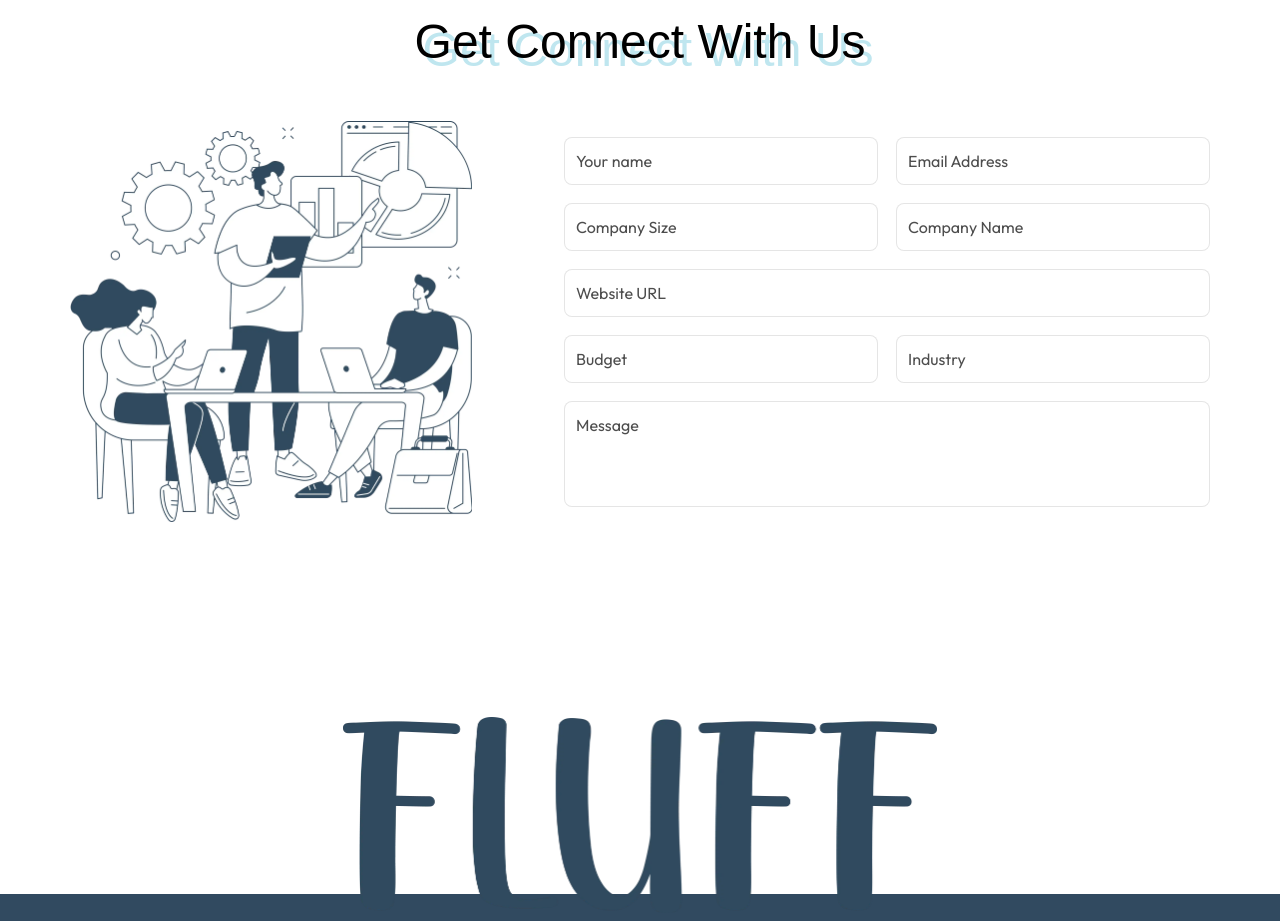
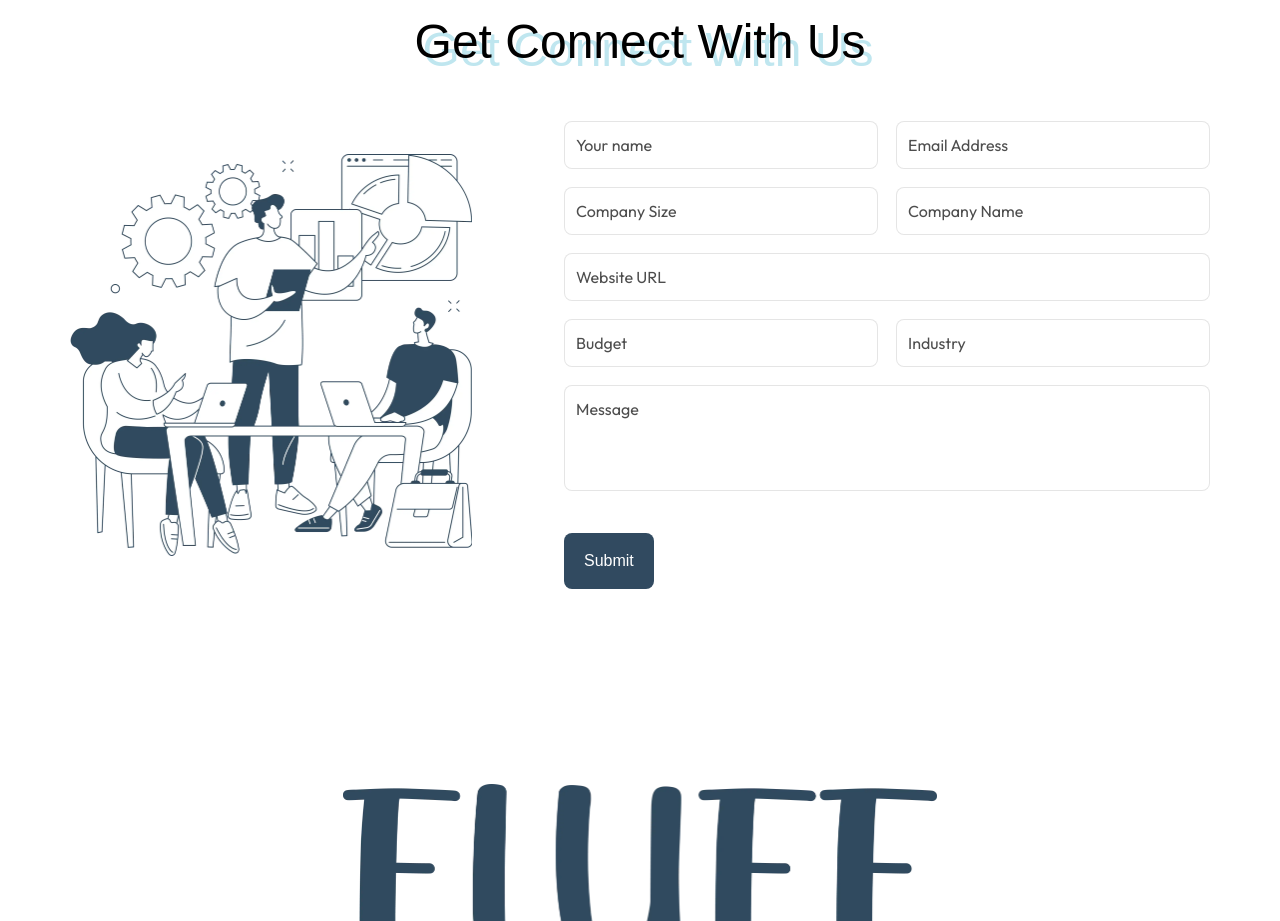
Before and after one commit to tarunmalik330/fluff, a React (Create React App) app: page / in a window 1280 px wide. Shown: the part 4040-4961 px from the top of the page. Built offline with nearby package versions, Linux system fonts and the light colour scheme; a web font is replaced by a local one.

Commit message:
add submit btn in form

```diff
--- a/src/components/GetConnect.jsx
+++ b/src/components/GetConnect.jsx
@@ -1,6 +1,7 @@
 import { Container } from "react-bootstrap";
 import connectimg from "../assets/images/webp/connectimg.webp";
 import { BlueStar, GreenStarSvg } from "./common/Icon";
+import CommonButton from "./common/CommonButton";
 
 const GetConnect = () => {
   return (
@@ -27,58 +28,71 @@ const GetConnect = () => {
                 className="connect_img w-100"
               />
             </div>
-            <div
-              className="form_width w-100 d-flex gap_18 flex-column"
-              data-aos="zoom-in-up"
-            >
-              <div className="d-flex gap_18">
+            <div className="form_width w-100" data-aos="zoom-in-up">
+              <form className="d-flex gap_18 flex-column align-items-start">
+                <div className="d-flex gap_18 w-100">
                   <input
+                    required
                     type="text"
                     placeholder="Your name"
                     className="ff_outfit mw_314 fw-normal fs_xs text_black lh_150 w-100"
                   />
                   <input
+                    required
                     type="text"
                     placeholder="Email Address"
                     className="ff_outfit mw_314 text-capitalize fw-normal fs_xs text_black lh_150 w-100"
                   />
                 </div>
-              <div className="d-flex gap_18">
+                <div className="d-flex gap_18 w-100">
                   <input
+                    required
                     type="text"
                     placeholder="Company Size"
                     className="ff_outfit mw_314 text-capitalize fw-normal fs_xs text_black lh_150 w-100"
                   />
                   <input
+                    required
                     type="text"
                     placeholder="Company Name"
                     className="ff_outfit mw_314 text-capitalize fw-normal fs_xs text_black lh_150 w-100"
                   />
                 </div>
                 <input
+                  required
                   type="text"
                   placeholder="Website URL"
                   className="ff_outfit text-capitalize fw-normal fs_xs text_black lh_150 w-100"
                 />
-              <div className="d-flex gap_18">
+                <div className="d-flex gap_18 w-100">
                   <input
+                    required
                     type="text"
                     placeholder="Budget"
                     className="ff_outfit mw_314 text-capitalize fw-normal fs_xs text_black lh_150 w-100"
                   />
                   <input
+                    required
                     type="text"
                     placeholder="Industry"
                     className="ff_outfit mw_314 text-capitalize fw-normal fs_xs text_black lh_150 w-100"
                   />
                 </div>
                 <textarea
-                className="w-100 ff_outfit text-capitalize fw-normal fs_xs text_black"
+                  required
+                  className="w-100 ff_outfit text-capitalize fw-normal fs_xs text_black mb-md-4"
                   name="Message"
                   placeholder="Message"
                   id=""
                   rows="4"
                 ></textarea>
+                <button
+                  type="Submit"
+                  className="text-capitalize text-white ff_bakbak fw-normal fs_xs lh_150 common_btn"
+                >
+                  Submit
+                </button>
+              </form>
             </div>
           </div>
         </Container>
```
Lines whose indentation alone changed are shown as unchanged.
